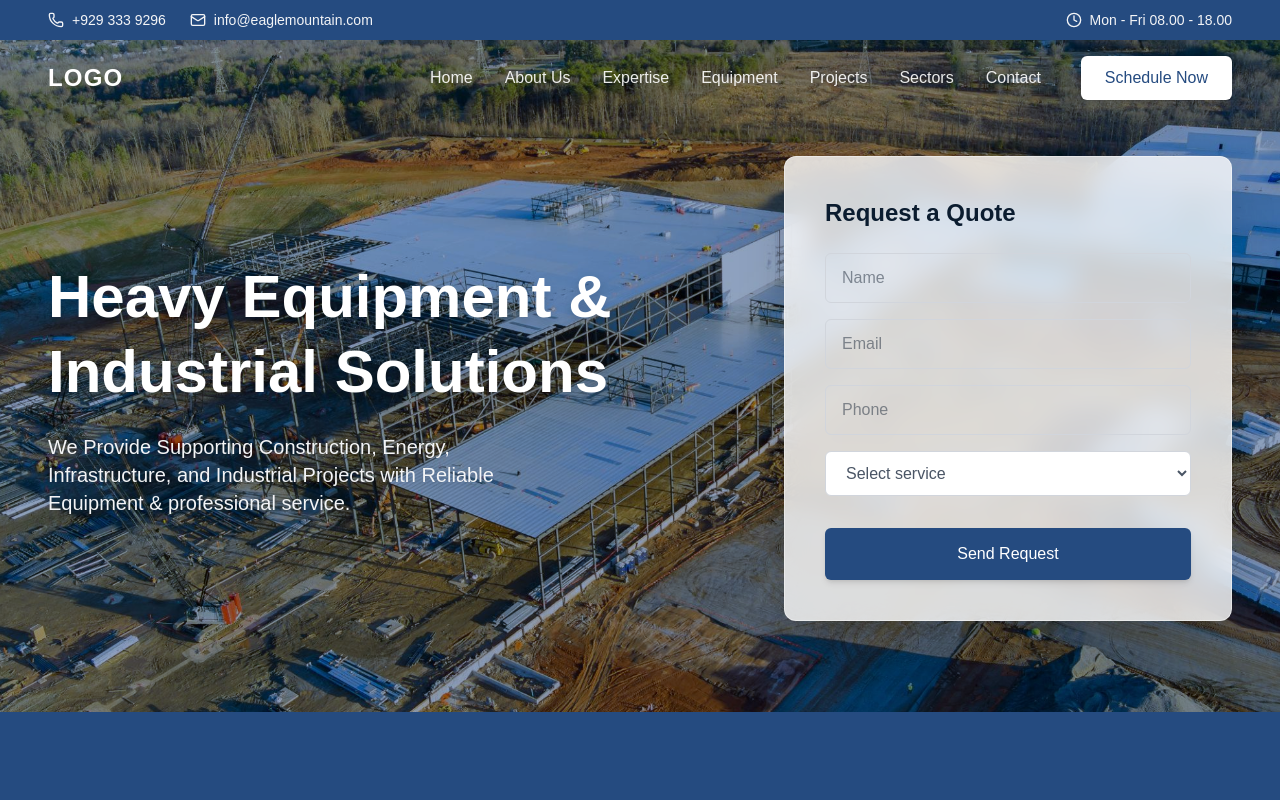
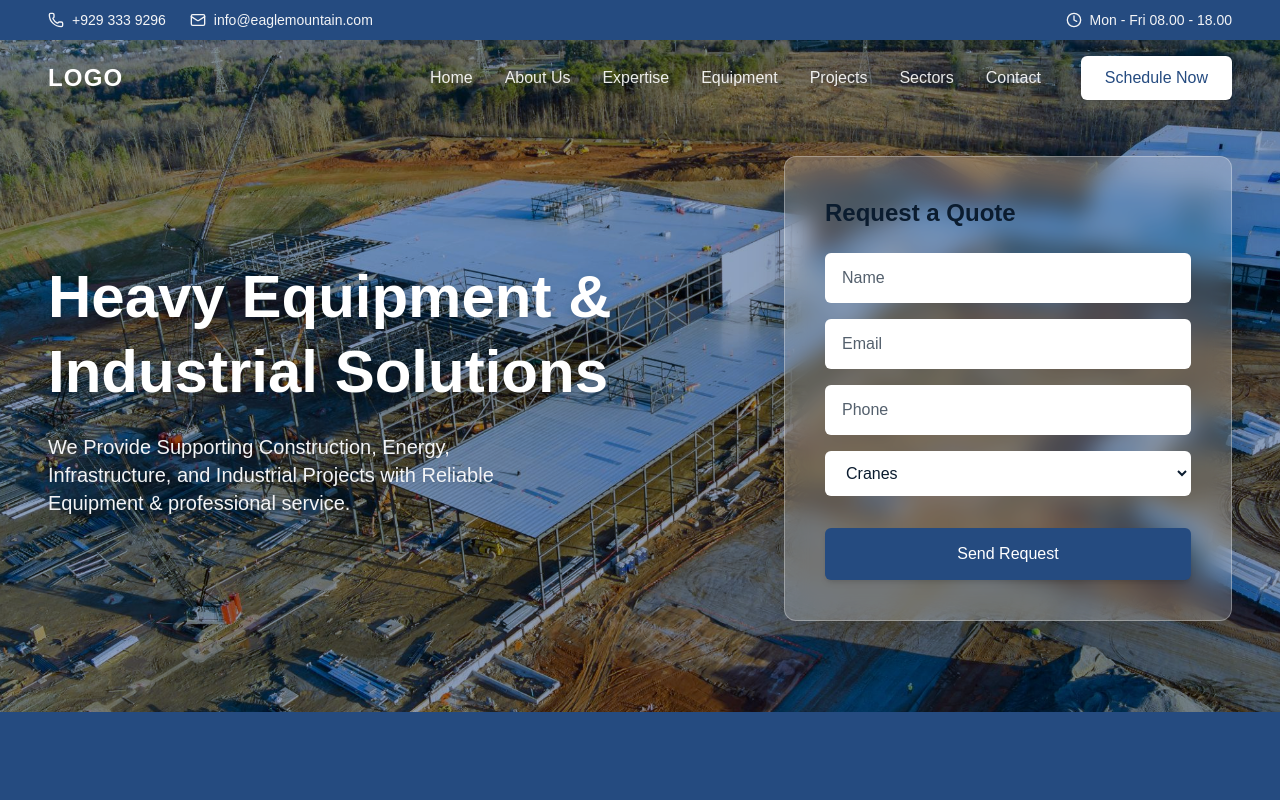
Before and after one commit to jagath-jr/Eagle-mountain, a Next.js app: page / in a window 1280 px wide. Shown: the top 800 px of the page. Built offline with nearby package versions, Linux system fonts and the light colour scheme.

Commit message:
Update Hero.tsx

```diff
--- a/src/components/public/Hero.tsx
+++ b/src/components/public/Hero.tsx
@@ -35,13 +35,13 @@ export default function Hero() {
     // 3. Smooth Parallax Background Effect
     if (bgRef.current && sectionRef.current) {
       gsap.to(bgRef.current, {
-        yPercent: 50, // Pushes the image down slowly as you scroll
+        yPercent: 50,
         ease: 'none',
         scrollTrigger: {
           trigger: sectionRef.current,
-          start: 'top top', // Start the animation when the hero is at the top of the screen
-          end: 'bottom top', // End when the hero scrolls out of view
-          scrub: true, // Smoothly ties the animation to the scrollbar
+          start: 'top top',
+          end: 'bottom top',
+          scrub: true,
         }
       });
     }
@@ -50,12 +50,9 @@ export default function Hero() {
   return (
     <section
       ref={sectionRef}
-      // Replaced the background classes with 'overflow-hidden' to trap the parallax image
       className="relative w-full min-h-[85vh] flex items-center justify-center overflow-hidden bg-[#0b1c2f]"
     >
-      {/* The Parallax Background Image
-        It is larger than the section (130% height) to give it room to scroll smoothly
-      */}
+      {/* The Parallax Background Image */}
       <div
         ref={bgRef}
         className="absolute -top-[15%] left-0 w-full h-[130%] bg-[url('/hero-bg.jpg')] bg-cover bg-center bg-no-repeat"
@@ -76,33 +73,33 @@ export default function Hero() {
           </p>
         </div>
 
-        {/* Right Side: Request a Quote Form (Frosted Glass Effect) */}
+        {/* Right Side: Request a Quote Form (Increased transparency) */}
         <div
           ref={formRef}
-          className="bg-white/80 backdrop-blur-md p-8 md:p-10 rounded-xl shadow-2xl border border-white/40 max-w-md ml-auto w-full"
+          className="bg-white/20 backdrop-blur-md p-8 md:p-10 rounded-xl shadow-2xl border border-white/30 max-w-md ml-auto w-full"
         >
           <h3 className="text-2xl font-bold text-[#0b1c2f] mb-6">Request a Quote</h3>
           <form className="space-y-4">
             <input
               type="text"
               placeholder="Name"
-              className="w-full px-4 py-3 rounded-md border border-gray-300 focus:ring-2 focus:ring-[#648ecc] outline-none text-gray-800"
+              className="w-full px-4 py-3 rounded-md bg-white backdrop-blur-sm border border-white/40 text-[#0b1c2f] placeholder:text-[#0b1c2f]/70 focus:ring-2 focus:ring-white/50 outline-none"
             />
             <input
               type="email"
               placeholder="Email"
-              className="w-full px-4 py-3 rounded-md border border-gray-300 focus:ring-2 focus:ring-[#648ecc] outline-none text-gray-800"
+              className="w-full px-4 py-3 rounded-md bg-white backdrop-blur-sm border border-white/40 text-[#0b1c2f] placeholder:text-[#0b1c2f]/70 focus:ring-2 focus:ring-white/50 outline-none"
             />
             <input
               type="tel"
               placeholder="Phone"
-              className="w-full px-4 py-3 rounded-md border border-gray-300 focus:ring-2 focus:ring-[#648ecc] outline-none text-gray-800"
+              className="w-full px-4 py-3 rounded-md bg-white backdrop-blur-sm border border-white/40 text-[#0b1c2f] placeholder:text-[#0b1c2f]/70 focus:ring-2 focus:ring-white/50 outline-none"
             />
-            <select className="w-full px-4 py-3 rounded-md border border-gray-300 focus:ring-2 focus:ring-[#648ecc] outline-none text-gray-600 bg-white">
-              <option>Select service</option>
-              <option>Crane Rental</option>
-              <option>Access Equipment</option>
-              <option>Forklifts</option>
+            <select className="w-full px-4 py-3 rounded-md bg-white backdrop-blur-sm border border-white/40 text-[#0b1c2f] focus:ring-2 focus:ring-white/50 outline-none">
+              <option className="text-gray-800 bg-white">Cranes</option>
+              <option className="text-gray-800 bg-white">Access Equipment</option>
+              <option className="text-gray-800 bg-white">Access Equipment</option>
+              <option className="text-gray-800 bg-white">Forklifts</option>
             </select>
             <button
               type="button"
```
